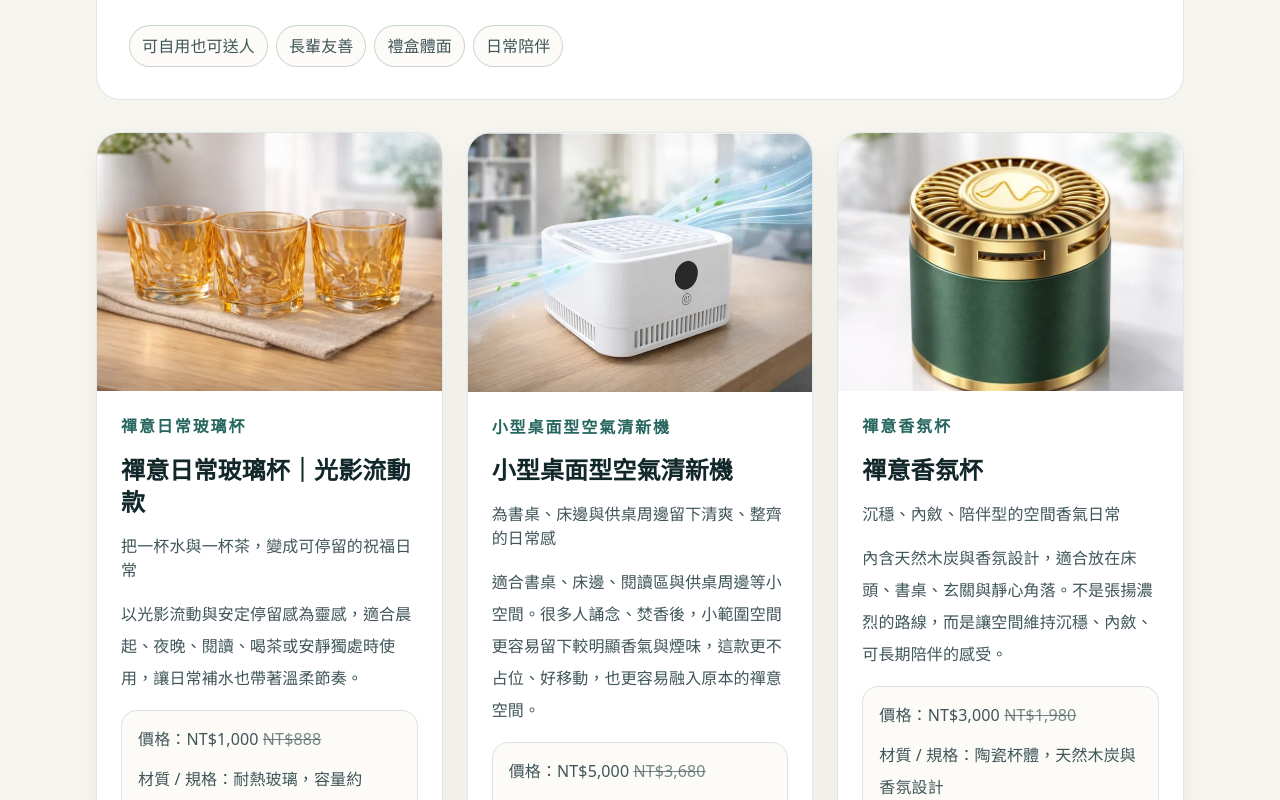
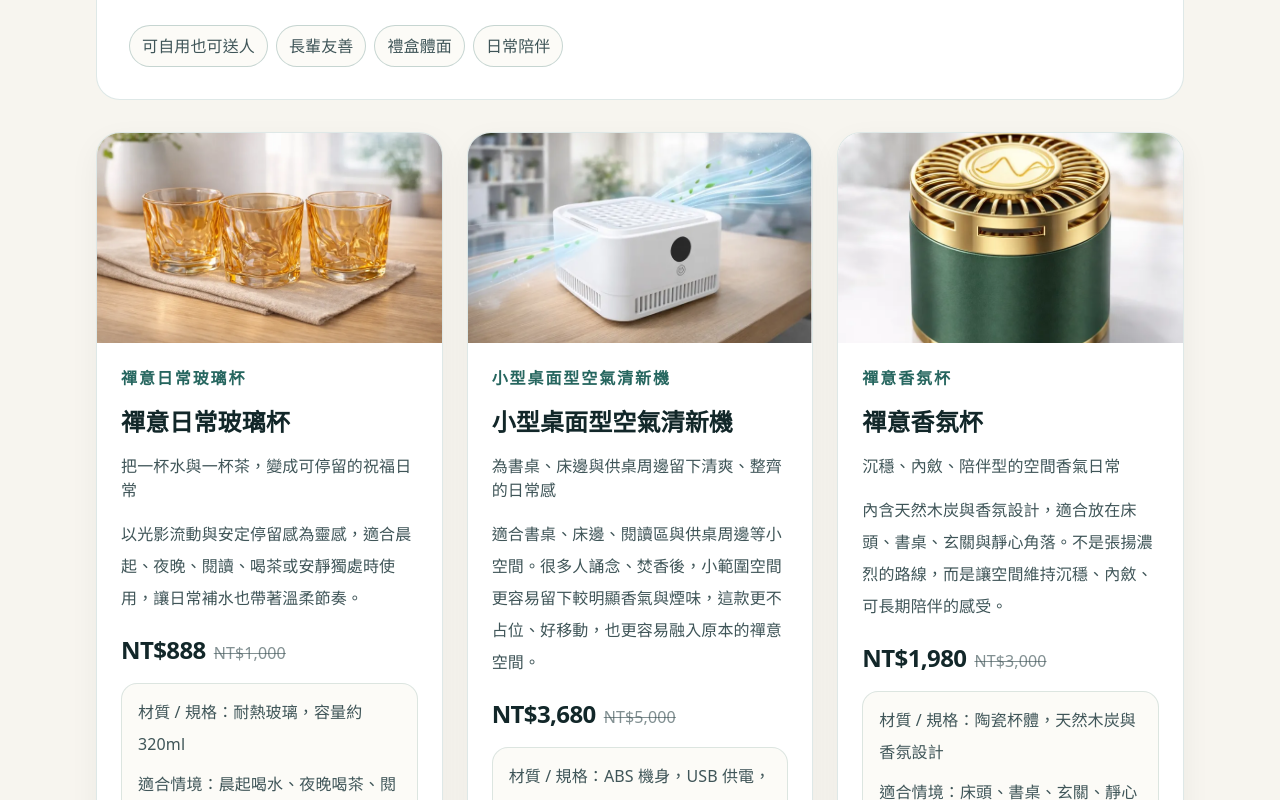
Before and after one commit to Chipwwwwww/weichenxinghai, a Next.js app: page /shop in a window 1280 px wide. Shown: the part 280-1080 px from the top of the page. Built offline with nearby package versions, Linux system fonts and the light colour scheme; no server answers.

Commit message:
Fix product pricing source and shared price rendering

```diff
--- a/app/page.tsx
+++ b/app/page.tsx
@@ -10,6 +10,8 @@ import {
   ritualItems,
   trustItems,
 } from "@/data/brandContent";
+import { PriceDisplay } from "@/components/shared/PriceDisplay";
+import { ProductJsonLd } from "@/components/shared/ProductJsonLd";
 import { siteConfig } from "@/data/siteConfig";
 
 export const metadata: Metadata = {
@@ -20,6 +22,7 @@ export const metadata: Metadata = {
 export default function HomePage() {
   return (
     <div className="bg-brand-ivory text-brand-ink">
+      <ProductJsonLd products={products} />
       <section className="border-b border-brand-teal/15 bg-gradient-to-b from-brand-ivory to-[#f3f2eb]">
         <div className="mx-auto grid w-full max-w-6xl gap-10 px-4 py-14 sm:px-6 sm:py-16 lg:grid-cols-[1.15fr_0.85fr] lg:px-8 lg:py-20">
           <div className="space-y-6">
@@ -158,7 +161,10 @@ export default function HomePage() {
 
         <div className="mt-8 grid gap-6 lg:grid-cols-3">
           {products.map((product) => (
-            <article key={product.id} className="overflow-hidden rounded-3xl border border-brand-teal/15 bg-white shadow-[0_10px_30px_rgba(16,34,36,0.06)] transition hover:-translate-y-0.5">
+            <article
+              key={product.id}
+              className="flex h-full flex-col overflow-hidden rounded-3xl border border-brand-teal/15 bg-white shadow-[0_10px_30px_rgba(16,34,36,0.06)] transition hover:-translate-y-0.5"
+            >
               <div className="relative aspect-[4/3] overflow-hidden bg-[#f3f4ef]">
                 <Image
                   src={product.image}
@@ -170,16 +176,13 @@ export default function HomePage() {
                   sizes="(max-width: 1024px) 100vw, 33vw"
                 />
               </div>
-              <div className="space-y-4 p-6">
+              <div className="flex h-full flex-col space-y-4 p-6">
                 <p className="text-sm font-semibold tracking-[0.12em] text-brand-teal">{product.tagline}</p>
                 <h3 className="text-2xl font-semibold text-brand-deep">{product.name}</h3>
                 <p className="text-base text-brand-slate">{product.subtitle}</p>
                 <p className="text-base leading-8 text-brand-slate">{product.description}</p>
+                <PriceDisplay price={product.price} compareAtPrice={product.compareAtPrice} className="pt-1" />
                 <ul className="space-y-2 text-base text-brand-slate">
-                  <li>
-                    • 價格：{product.price}{" "}
-                    <span className="text-brand-slate/70 line-through">{product.crossedPrice}</span>
-                  </li>
                   <li>• {product.specs}</li>
                   <li>• {product.placement}</li>
                   <li>• {product.audience}</li>
@@ -190,7 +193,7 @@ export default function HomePage() {
                   href={siteConfig.lineBlessingUrl}
                   target="_blank"
                   rel="noreferrer"
-                  className="tap-target inline-flex rounded-full border-2 border-brand-teal px-5 py-3 text-base font-semibold text-brand-teal transition hover:bg-brand-teal hover:text-white"
+                  className="tap-target mt-auto inline-flex rounded-full border-2 border-brand-teal px-5 py-3 text-base font-semibold text-brand-teal transition hover:bg-brand-teal hover:text-white"
                 >
                   {product.cta}
                 </a>
--- a/app/shop/page.tsx
+++ b/app/shop/page.tsx
@@ -1,6 +1,8 @@
 import type { Metadata } from "next";
 import Image from "next/image";
 import Link from "next/link";
+import { PriceDisplay } from "@/components/shared/PriceDisplay";
+import { ProductJsonLd } from "@/components/shared/ProductJsonLd";
 import { products, ritualItems } from "@/data/brandContent";
 import { siteConfig } from "@/data/siteConfig";
 
@@ -14,6 +16,7 @@ export const metadata: Metadata = {
 export default function ShopPage() {
   return (
     <div className="mx-auto w-full max-w-6xl px-4 py-14 sm:px-6 sm:py-16 lg:px-8">
+      <ProductJsonLd products={products} />
       <section className="rounded-3xl border border-brand-teal/15 bg-white p-6 sm:p-8">
         <h1 className="text-4xl font-semibold text-brand-deep sm:text-5xl">看看禪意選品</h1>
         <p className="mt-3 max-w-3xl text-lg leading-8 text-brand-slate">
@@ -31,7 +34,10 @@ export default function ShopPage() {
 
       <section className="mt-8 grid gap-6 lg:grid-cols-3">
         {products.map((product) => (
-          <article key={product.id} className="overflow-hidden rounded-3xl border border-brand-teal/15 bg-white shadow-[0_10px_30px_rgba(16,34,36,0.05)] transition hover:-translate-y-0.5">
+          <article
+            key={product.id}
+            className="flex h-full flex-col overflow-hidden rounded-3xl border border-brand-teal/15 bg-white shadow-[0_10px_30px_rgba(16,34,36,0.05)] transition hover:-translate-y-0.5"
+          >
             <div className="relative aspect-[4/3] overflow-hidden bg-[#f3f4ef]">
               <Image
                 src={product.image}
@@ -43,15 +49,13 @@ export default function ShopPage() {
                 sizes="(max-width: 1024px) 100vw, 33vw"
               />
             </div>
-            <div className="space-y-4 p-6">
+            <div className="flex h-full flex-col space-y-4 p-6">
               <p className="text-sm font-semibold tracking-[0.12em] text-brand-teal">{product.tagline}</p>
               <h2 className="text-2xl font-semibold text-brand-deep">{product.name}</h2>
               <p className="text-base text-brand-slate">{product.subtitle}</p>
               <p className="text-base leading-8 text-brand-slate">{product.description}</p>
+              <PriceDisplay price={product.price} compareAtPrice={product.compareAtPrice} className="pt-1" />
               <ul className="space-y-2 rounded-2xl border border-brand-teal/15 bg-[#fcfbf7] px-4 py-3 text-base leading-8 text-brand-slate">
-                <li>
-                  價格：{product.price} <span className="text-brand-slate/70 line-through">{product.crossedPrice}</span>
-                </li>
                 <li>{product.specs}</li>
                 <li>{product.placement}</li>
                 <li>{product.audience}</li>
@@ -62,7 +66,7 @@ export default function ShopPage() {
                 href={siteConfig.lineBlessingUrl}
                 target="_blank"
                 rel="noreferrer"
-                className="tap-target inline-flex rounded-full border-2 border-brand-teal px-5 py-3 text-base font-semibold text-brand-teal transition hover:bg-brand-teal hover:text-white"
+                className="tap-target mt-auto inline-flex rounded-full border-2 border-brand-teal px-5 py-3 text-base font-semibold text-brand-teal transition hover:bg-brand-teal hover:text-white"
               >
                 {product.cta}
               </a>
--- /dev/null
+++ b/components/shared/PriceDisplay.tsx
@@ -0,0 +1,18 @@
+import { getPricingDisplay } from "@/lib/pricing";
+
+type PriceDisplayProps = {
+  price: number;
+  compareAtPrice?: number;
+  className?: string;
+};
+
+export function PriceDisplay({ price, compareAtPrice, className }: PriceDisplayProps) {
+  const { priceText, compareAtPriceText } = getPricingDisplay({ price, compareAtPrice });
+
+  return (
+    <p className={className}>
+      <span className="text-2xl font-semibold tracking-tight text-brand-deep">{priceText}</span>
+      {compareAtPriceText ? <span className="ml-2 text-base text-brand-slate/65 line-through">{compareAtPriceText}</span> : null}
+    </p>
+  );
+}
--- /dev/null
+++ b/components/shared/ProductJsonLd.tsx
@@ -0,0 +1,50 @@
+import { hasValidDiscount } from "@/lib/pricing";
+
+type ProductEntry = {
+  name: string;
+  description: string;
+  image: string;
+  price: number;
+  compareAtPrice?: number;
+};
+
+type ProductJsonLdProps = {
+  products: readonly ProductEntry[];
+};
+
+export function ProductJsonLd({ products }: ProductJsonLdProps) {
+  const schema = {
+    "@context": "https://schema.org",
+    "@graph": products.map((product) => ({
+      "@type": "Product",
+      name: product.name,
+      description: product.description,
+      image: product.image,
+      offers: {
+        "@type": "Offer",
+        priceCurrency: "TWD",
+        price: product.price,
+        availability: "https://schema.org/InStock",
+        ...(hasValidDiscount(product.price, product.compareAtPrice)
+          ? {
+              priceSpecification: [
+                {
+                  "@type": "UnitPriceSpecification",
+                  priceCurrency: "TWD",
+                  price: product.price,
+                },
+                {
+                  "@type": "UnitPriceSpecification",
+                  priceCurrency: "TWD",
+                  price: product.compareAtPrice,
+                  priceType: "https://schema.org/ListPrice",
+                },
+              ],
+            }
+          : {}),
+      },
+    })),
+  };
+
+  return <script type="application/ld+json" dangerouslySetInnerHTML={{ __html: JSON.stringify(schema) }} />;
+}
--- a/data/brandContent.ts
+++ b/data/brandContent.ts
@@ -15,14 +15,14 @@ export const brandAssets = {
 export const products = [
   {
     id: "twist-glass",
-    name: "禪意日常玻璃杯｜光影流動款",
+    name: "禪意日常玻璃杯",
     subtitle: "把一杯水與一杯茶，變成可停留的祝福日常",
     tagline: "禪意日常玻璃杯",
     description:
       "以光影流動與安定停留感為靈感，適合晨起、夜晚、閱讀、喝茶或安靜獨處時使用，讓日常補水也帶著溫柔節奏。",
     image: brandAssets.products.twistGlass,
-    price: "NT$1,000",
-    crossedPrice: "NT$888",
+    price: 888,
+    compareAtPrice: 1000,
     specs: "材質 / 規格：耐熱玻璃，容量約 320ml",
     placement: "適合情境：晨起喝水、夜晚喝茶、閱讀停留片刻",
     audience: "適合對象：自用、送朋友、送家人、送長輩",
@@ -43,8 +43,8 @@ export const products = [
     description:
       "適合書桌、床邊、閱讀區與供桌周邊等小空間。很多人誦念、焚香後，小範圍空間更容易留下較明顯香氣與煙味，這款更不占位、好移動，也更容易融入原本的禪意空間。",
     image: brandAssets.products.purifier,
-    price: "NT$5,000",
-    crossedPrice: "NT$3,680",
+    price: 3680,
+    compareAtPrice: 5000,
     specs: "材質 / 規格：ABS 機身，USB 供電，小型桌面尺寸",
     placement: "適合情境：供桌旁、書桌邊、床邊、閱讀區",
     audience: "適合對象：自用、送家人、送長輩、送同事",
@@ -65,8 +65,8 @@ export const products = [
     description:
       "內含天然木炭與香氛設計，適合放在床頭、書桌、玄關與靜心角落。不是張揚濃烈的路線，而是讓空間維持沉穩、內斂、可長期陪伴的感受。",
     image: brandAssets.products.aromaCup,
-    price: "NT$3,000",
-    crossedPrice: "NT$1,980",
+    price: 1980,
+    compareAtPrice: 3000,
     specs: "材質 / 規格：陶瓷杯體，天然木炭與香氛設計",
     placement: "適合情境：床頭、書桌、玄關、靜心角落",
     audience: "適合對象：自用、送朋友、送家人、送長輩",
--- /dev/null
+++ b/lib/pricing.ts
@@ -0,0 +1,29 @@
+export type ProductPricing = {
+  price: number;
+  compareAtPrice?: number;
+};
+
+export function hasValidDiscount(price: number, compareAtPrice?: number): boolean {
+  return typeof compareAtPrice === "number" && compareAtPrice > price;
+}
+
+export function formatCurrency(value: number): string {
+  return new Intl.NumberFormat("zh-TW", {
+    style: "currency",
+    currency: "TWD",
+    maximumFractionDigits: 0,
+  })
+    .format(value)
+    .replace("$", "NT$");
+}
+
+export function getPricingDisplay(pricing: ProductPricing) {
+  // 僅在 compareAtPrice 大於現價時顯示刪線價，避免顛倒價格層級。
+  const showCompareAt = hasValidDiscount(pricing.price, pricing.compareAtPrice);
+
+  return {
+    priceText: formatCurrency(pricing.price),
+    compareAtPriceText: showCompareAt ? formatCurrency(pricing.compareAtPrice as number) : null,
+    showCompareAt,
+  };
+}
```
